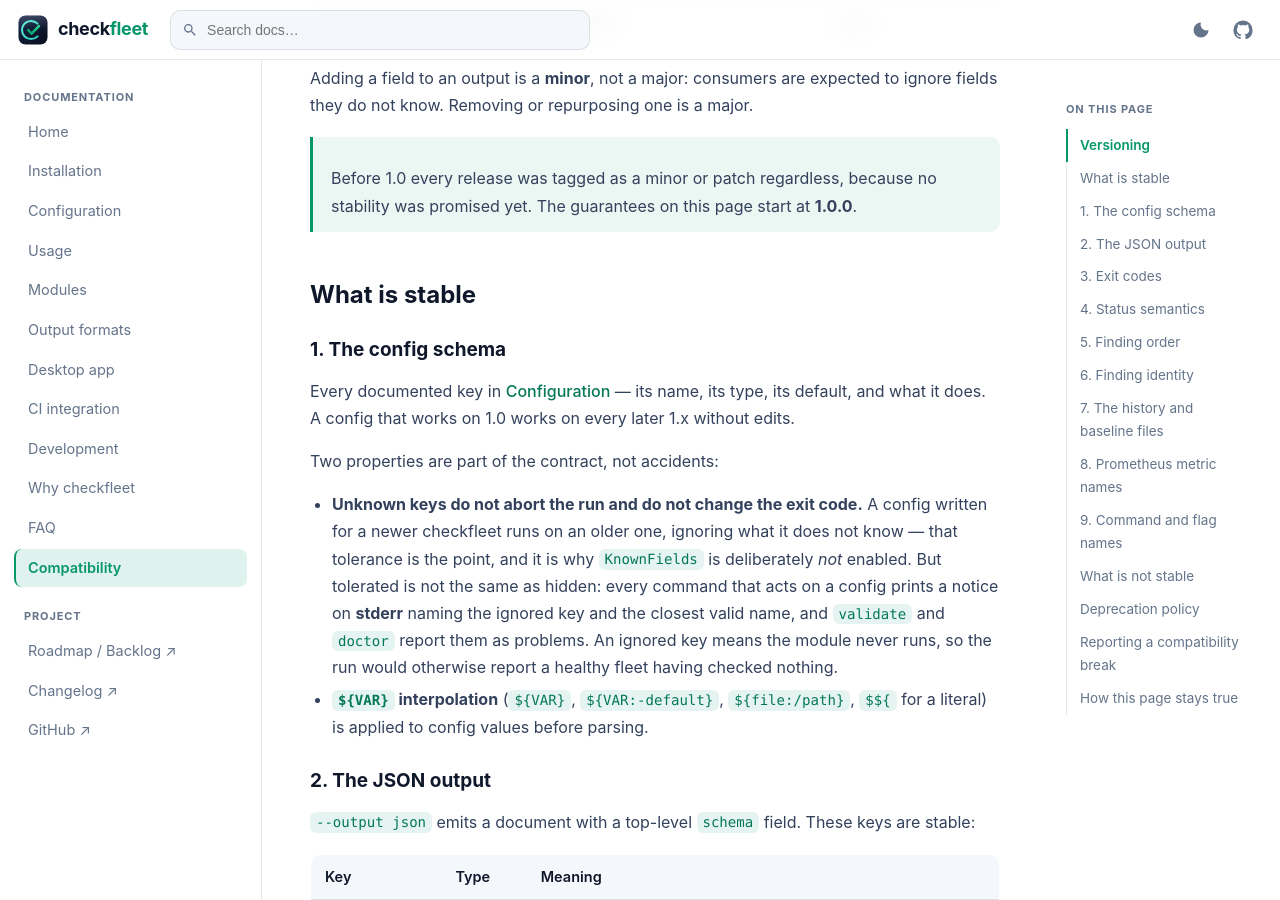
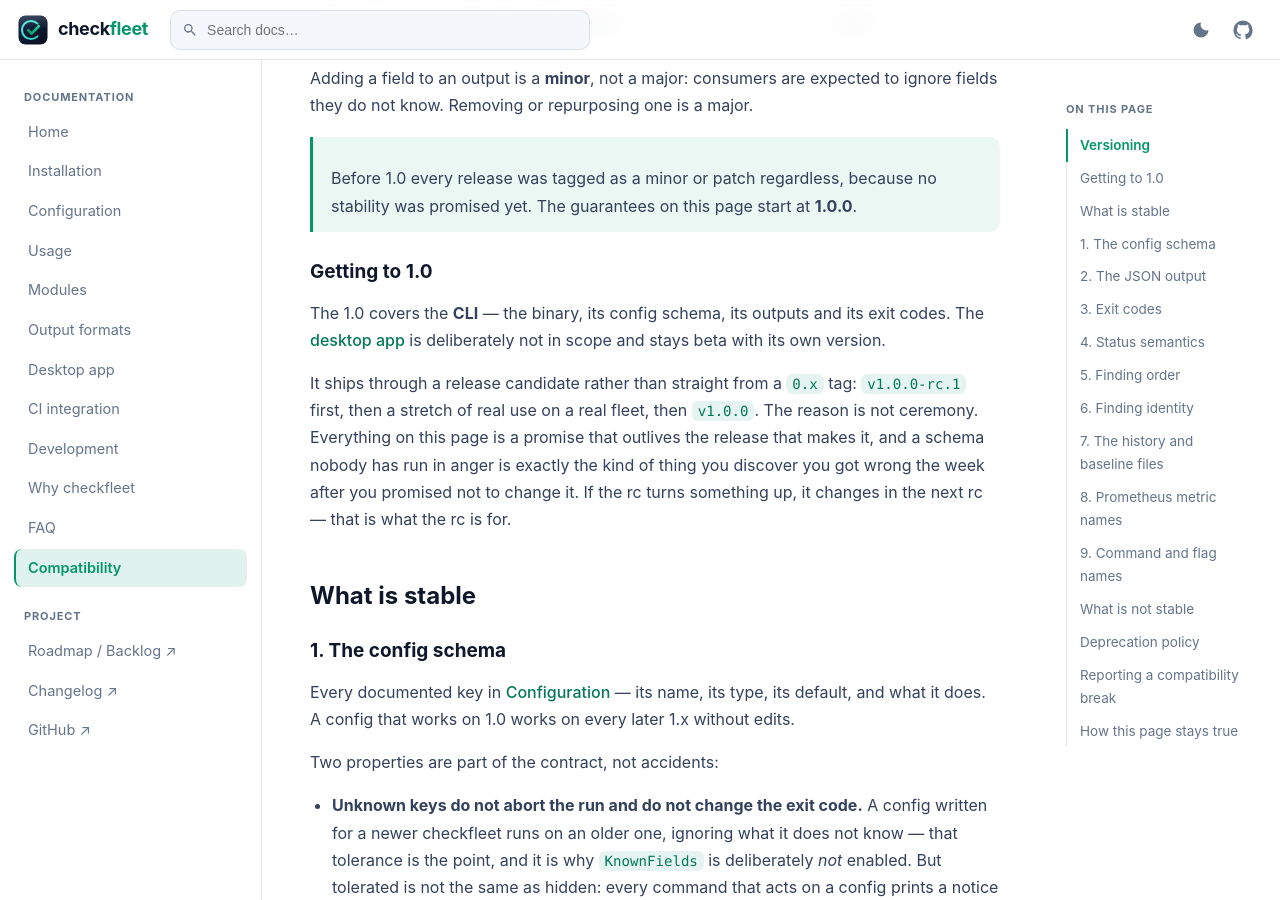
Before and after one commit to Allan-Nava/checkfleet, a Jekyll site: the page built from docs/compatibility.md, in a window 1280 px wide and 900 px high, scrolled down 644 px. Built offline with Jekyll 4.4.1, drawn with Linux system fonts in a browser that asks for light colours; some of the changed text lies outside the part shown.

Commit message:
release: v1.0.0-rc.1 — CLI scope, licence clarified, rc process (CF-160, closes M35)

```diff
--- a/docs/compatibility.md
+++ b/docs/compatibility.md
@@ -35,6 +35,20 @@ to ignore fields they do not know. Removing or repurposing one is a major.
 {: .note }
 > Before 1.0 every release was tagged as a minor or patch regardless, because no
 > stability was promised yet. The guarantees on this page start at **1.0.0**.
+
+### Getting to 1.0
+
+The 1.0 covers the **CLI** — the binary, its config schema, its outputs and its
+exit codes. The [desktop app](desktop.md) is deliberately not in scope and stays
+beta with its own version.
+
+It ships through a release candidate rather than straight from a `0.x` tag:
+`v1.0.0-rc.1` first, then a stretch of real use on a real fleet, then `v1.0.0`.
+The reason is not ceremony. Everything on this page is a promise that outlives
+the release that makes it, and a schema nobody has run in anger is exactly the
+kind of thing you discover you got wrong the week after you promised not to
+change it. If the rc turns something up, it changes in the next rc — that is what
+the rc is for.
 
 ## What is stable
 
@@ -184,8 +198,12 @@ Depending on any of these is fine — just expect it to move in a minor release:
   toolchain itself forbids importing. checkfleet is a tool, not a library.
 - **Text and Markdown layout.** Written for humans; columns and section titles
   get rearranged. Use `json`, `csv` or `junit` for machines.
-- **The desktop app.** Versioned separately and still evolving; the CLI is the
-  source of truth for behaviour.
+- **The desktop app.** Deliberately **outside** the 1.0: it carries its own
+  version, is labelled **beta**, and its views, bindings and stored preferences
+  can change in any release. It is also not code-signed on macOS yet. Promising
+  stability for an unsigned app whose window is still being redesigned would be a
+  promise made to be broken; the CLI is the source of truth for behaviour. See
+  [Desktop app](desktop.md).
 - **`serve` HTML pages** (`/healthz` and `/readyz` bodies are stable; the human
   page is not).
 - **The exact text of errors and warnings on stderr.**
```
Also changed, not shown: BACKLOG.md (+2 -2 lines), COMMERCIAL.md (+7 -0 lines), docs/desktop.md (+9 -0 lines), docs/faq.md (+12 -0 lines), .goreleaser.yaml, CHANGELOG.md, README.md.
